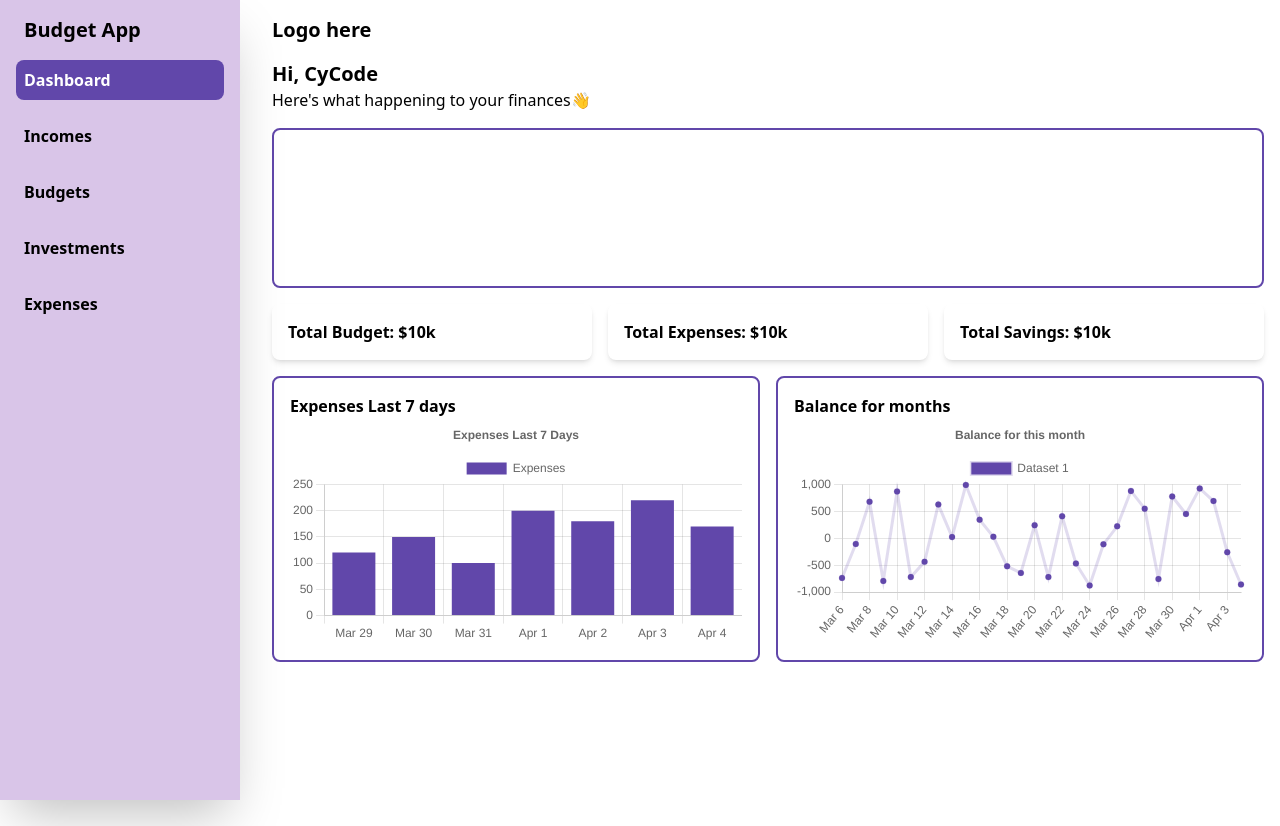
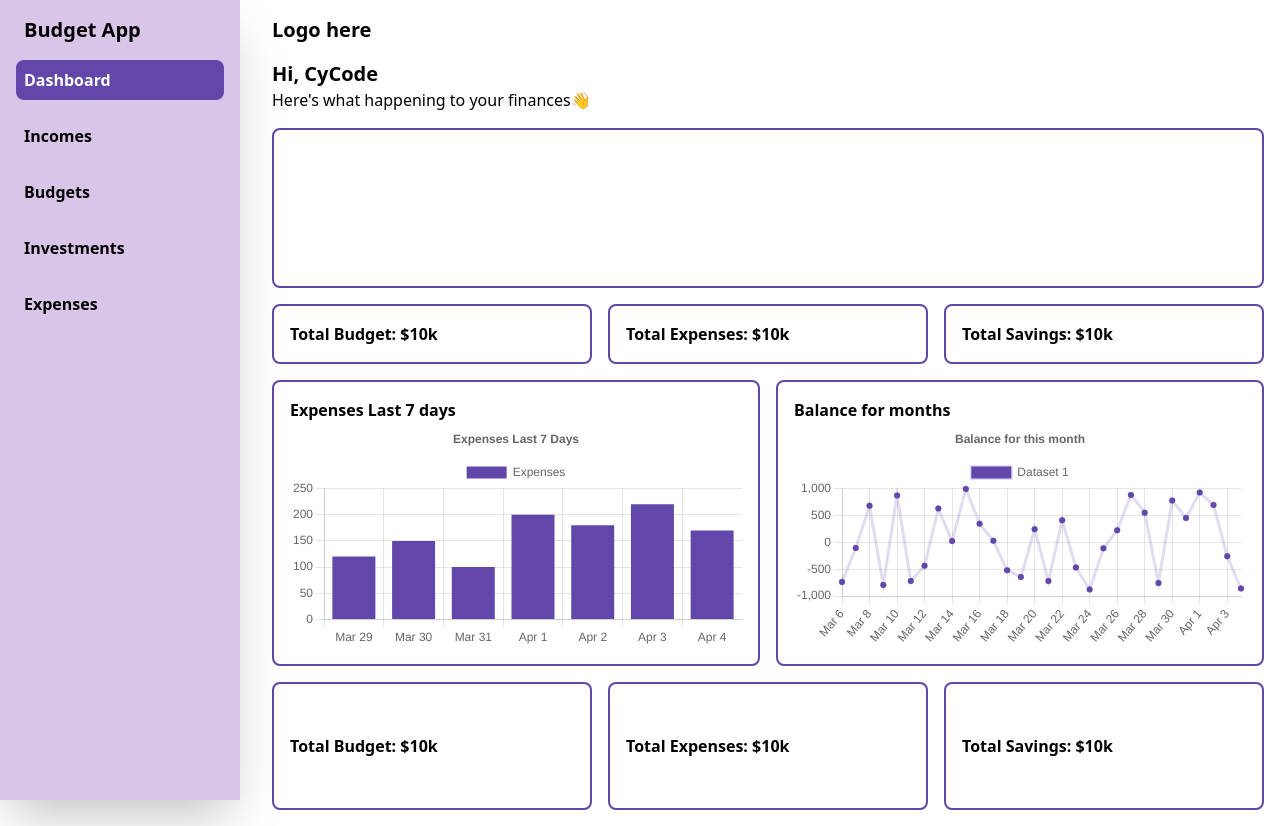
Before and after one commit to hack-it-The-New-Era-of-Banking/cycode-badjett, a React (Vite) app in the folder client/: page / in a window 1280 px wide. Before the commit the page ends 800 px from the top, so only its background shows below. Built offline with nearby package versions, Linux system fonts and the light colour scheme.

Commit message:
optimized navigation design

```diff
--- a/client/src/index.css
+++ b/client/src/index.css
@@ -10,7 +10,7 @@
   }
 
   .dashboard-summary {
-    @apply flex flex-1 items-center justify-between rounded-lg shadow-md p-4;
+    @apply flex flex-1 items-center justify-between rounded-lg  p-4 border-2 border-primary;
   }
 
   .title {
--- a/client/src/pages/DashboardPage.jsx
+++ b/client/src/pages/DashboardPage.jsx
@@ -25,7 +25,7 @@ const DashboardPage = (props) => {
           </div>
         </div>
         {/* dashboard charts */}
-        <div className="grid grid-cols-1 md:grid-cols-2 gap-4 mt-4">
+        <div className="grid grid-cols-1 md:grid-cols-2 gap-4 mt-4 mb-4">
           <div className=" border-2 border-primary rounded-lg p-4">
             <p className="title">Expenses Last 7 days</p>
             <ExpensesBarChart />
@@ -35,6 +35,17 @@ const DashboardPage = (props) => {
             <BalanceLineChart />
           </div>
         </div>
+        <div className="flex gap-4 ">
+          <div className="dashboard-summary h-32">
+            <p className="title">Total Budget: $10k</p>
+          </div>
+          <div className="dashboard-summary h-32">
+            <p className="title">Total Expenses: $10k</p>
+          </div>
+          <div className="dashboard-summary h-32">
+            <p className="title">Total Savings: $10k</p>
+          </div>
+        </div>
       </div>
     </>
   );
```
